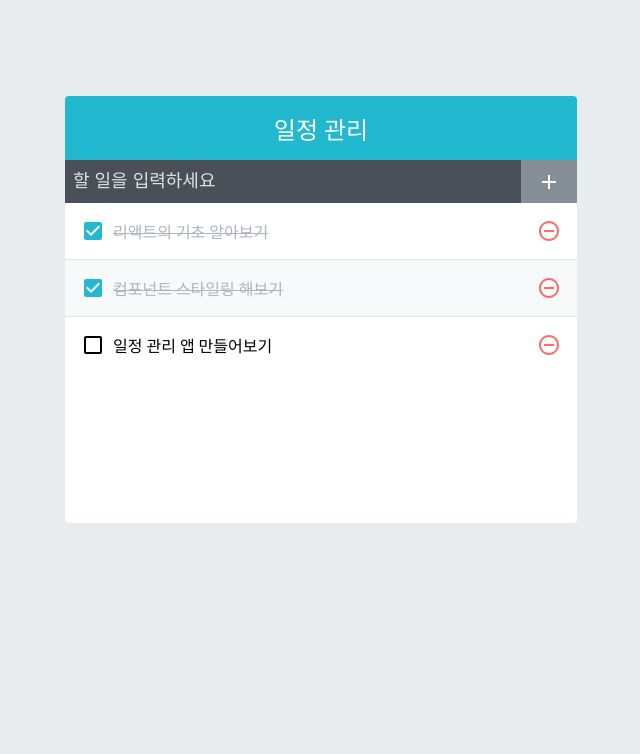
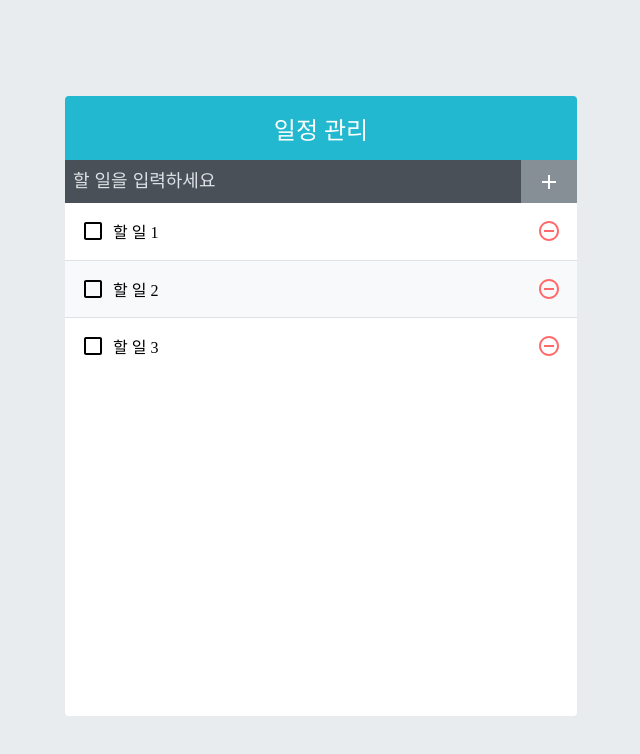
Before and after one commit to jong-k/all-that-redux, a React (Create React App) app: page / in a window 1280 px wide. Shown: the top 754 px of the page, without its empty margins (319-959 px from the left). Built offline with nearby package versions, Linux system fonts and the light colour scheme.

Commit message:
컴포넌트 렌더링 성능 최적화

```diff
--- a/package.json
+++ b/package.json
@@ -12,6 +12,7 @@
     "react-dom": "^18.2.0",
     "react-icons": "^4.4.0",
     "react-scripts": "5.0.1",
+    "react-virtualized": "^9.22.3",
     "web-vitals": "^2.1.0"
   },
   "scripts": {
--- a/src/App.js
+++ b/src/App.js
@@ -1,59 +1,62 @@
-import React, { useState, useRef, useCallback } from 'react';
+import React, { useReducer, useRef, useCallback } from 'react';
 import TodoTemplate from './components/TodoTemplate';
 import TodoInsert from './components/TodoInsert';
 import TodoList from './components/TodoList';
 
+const initialValues = () => {
+  const array = [];
+  for (let i = 0; i < 3; i++) {
+    array.push({
+      id: i,
+      text: `할 일 ${i + 1}`,
+      checked: false,
+    });
+  }
+  return array;
+};
+
+function todoReducer(todos, action) {
+  switch (action.type) {
+    case 'INSERT': // 새로 추가
+      // { type: 'INSERT', todo: { id: 1, text: 'todo', checked: false } }
+      return todos.concat(action.todo);
+    case 'REMOVE': // 제거
+      // { type: 'REMOVE', id: 1 }
+      return todos.filter((todo) => todo.id !== action.id);
+    case 'TOGGLE': // 수정
+      // { type: 'TOGGLE', id: 1 }
+      return todos.map((todo) =>
+        todo.id === action.id ? { ...todo, checked: !todo.checked } : todo,
+      );
+    default:
+      return todos;
+  }
+}
+
 const App = () => {
-  const [todos, setTodos] = useState([
-    {
-      id: 1,
-      text: '리액트의 기초 알아보기',
-      checked: true,
-    },
-    {
-      id: 2,
-      text: '컴포넌트 스타일링 해보기',
-      checked: true,
-    },
-    {
-      id: 3,
-      text: '일정 관리 앱 만들어보기',
-      checked: false,
-    },
-  ]);
+  const [todos, dispatch] = useReducer(todoReducer, undefined, initialValues);
 
-  const nextId = useRef(4);
+  // 고윳값으로 사용될 id
+  // ref를 사용하여 변수 담기
+  const nextId = useRef(2501);
 
-  const onInsert = useCallback(
-    (text) => {
+  const onInsert = useCallback((text) => {
     const todo = {
       id: nextId.current,
       text,
       checked: false,
     };
-      setTodos(todos.concat(todo));
+    dispatch({ type: 'INSERT', todo });
     nextId.current++;
-    },
-    [todos],
-  );
+  }, []);
 
-  const onRemove = useCallback(
-    (id) => {
-      setTodos(todos.filter((todo) => todo.id !== id));
-    },
-    [todos],
-  );
+  const onRemove = useCallback((id) => {
+    dispatch({ type: 'REMOVE', id });
+  }, []);
 
-  const onToggle = useCallback(
-    (id) => {
-      setTodos(
-        todos.map((todo) =>
-          todo.id === id ? { ...todo, checked: !todo.checked } : todo,
-        ),
-      );
-    },
-    [todos],
-  );
+  const onToggle = useCallback((id) => {
+    dispatch({ type: 'TOGGLE', id });
+  }, []);
 
   return (
     <TodoTemplate>
--- a/src/components/TodoList.js
+++ b/src/components/TodoList.js
@@ -1,20 +1,36 @@
-import React from 'react';
+import React, { useCallback } from 'react';
+import { List } from 'react-virtualized';
 import TodoListItem from './TodoListItem';
 import './TodoList.scss';
 
 const TodoList = ({ todos, onRemove, onToggle }) => {
-  return (
-    <div className="TodoList">
-      {todos.map((todo) => (
+  const rowRenderer = useCallback(
+    ({ index, key, style }) => {
+      const todo = todos[index];
+      return (
         <TodoListItem
           todo={todo}
-          key={todo.id}
+          key={key}
           onRemove={onRemove}
           onToggle={onToggle}
+          style={style}
         />
-      ))}
-    </div>
+      );
+    },
+    [onRemove, onToggle, todos],
+  );
+  return (
+    <List
+      className="TodoList"
+      width={512} // 전체 크기
+      height={513} // 전체 높이
+      rowCount={todos.length} // 항목 개수
+      rowHeight={57} // 항목 높이
+      rowRenderer={rowRenderer} // 항목을 렌더링할 때 쓰는 함수
+      list={todos} // 배열
+      style={{ outline: 'none' }} // List에 기본 적용되는 outline 스타일 제거
+    />
   );
 };
 
-export default TodoList;
+export default React.memo(TodoList);
--- a/src/components/TodoListItem.js
+++ b/src/components/TodoListItem.js
@@ -7,12 +7,16 @@ import {
 import cn from 'classnames';
 import './TodoListItem.scss';
 
-const TodoListItem = ({ todo, onRemove, onToggle }) => {
+const TodoListItem = ({ todo, onRemove, onToggle, style }) => {
   const { id, text, checked } = todo;
 
   return (
+    <div className="TodoListItem-virtualized" style={style}>
       <div className="TodoListItem">
-      <div className={cn('checkbox', { checked })} onClick={() => onToggle(id)}>
+        <div
+          className={cn('checkbox', { checked })}
+          onClick={() => onToggle(id)}
+        >
           {checked ? <MdCheckBox /> : <MdCheckBoxOutlineBlank />}
           <div className="text">{text}</div>
         </div>
@@ -20,7 +24,11 @@ const TodoListItem = ({ todo, onRemove, onToggle }) => {
           <MdRemoveCircleOutline />
         </div>
       </div>
+    </div>
   );
 };
 
-export default TodoListItem;
+export default React.memo(
+  TodoListItem,
+  (prevProps, nextProps) => prevProps.todo === nextProps.todo,
+);
--- a/src/components/TodoListItem.scss
+++ b/src/components/TodoListItem.scss
@@ -1,11 +1,16 @@
+.TodoListItem-virtualized {
+  & + & {
+    border-top: 1px solid #dee2e6;
+  }
+  &:nth-child(even) {
+    background: #f8f9fa;
+  }
+}
+
 .TodoListItem {
   padding: 1rem;
   display: flex;
   align-items: center; // 세로 중앙 정렬
-  &:nth-child(even) {
-    // even : 짝수번째 행
-    background: #f8f9fa;
-  }
   .checkbox {
     cursor: pointer;
     flex: 1; // 차지할 수 있는 영역 모두 차지
@@ -40,8 +45,4 @@
       color: #ff8787;
     }
   }
-  // 엘리먼트 사이사이에 테두리를 넣어줌
-  & + & {
-    border-top: 1px solid #dee2e6;
-  }
 }
```
Also changed, not shown: 1 other file (tests, documents, lock files or other folders). Lines whose indentation alone changed are shown as unchanged.
